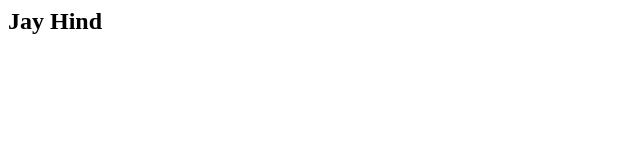
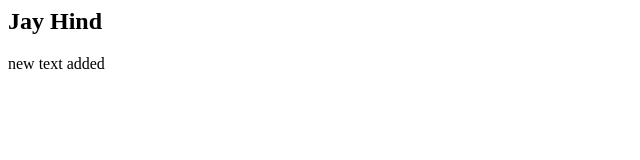
Before and after one commit to jaydeep456/compRepo, a plain HTML site: page index.html in a window 1280 px wide. Shown: the whole page, without its empty margins (0-640 px from the left). Drawn offline with Linux system fonts and the light colour scheme.

Commit message:
new text

```diff
--- a/index.html
+++ b/index.html
@@ -1 +1,2 @@
 <h2>Jay Hind</h2>
+<p>new text added</p>
```
